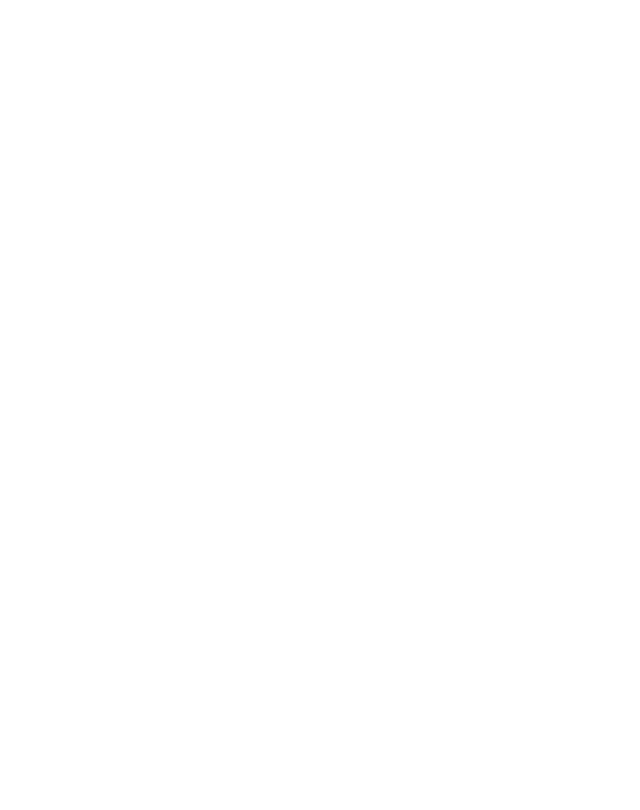
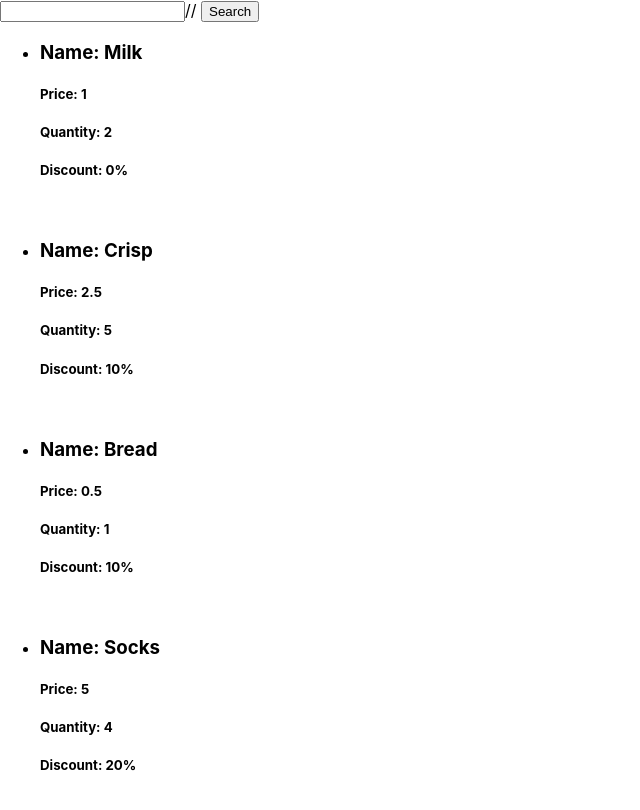
Before and after one commit to abdullahshah97/react-practice, a React (Create React App) app: page /search in a window 1280 px wide. Before the commit this address had no page. Shown: the top 810 px of the page, without its empty margins (0-640 px from the left). Built offline with nearby package versions, Linux system fonts and the light colour scheme.

Commit message:
Component which lists the items in a shopping list state variable

```diff
--- a/src/App.js
+++ b/src/App.js
@@ -2,6 +2,7 @@
 import {BrowserRouter as Router, Routes, Route} from 'react-router-dom'
 import HomePage from "./components/HomePage";
 import UserLogin from "./components/UserLogin";
+import SearchFunctionality from "./components/SearchFunctionality";
 
 
 const App = () => {
@@ -10,6 +11,7 @@
             <Routes>
                 <Route path="/" element={<HomePage />} />
                 <Route path="/login" element={<UserLogin />} />
+                <Route path="/search" element={<SearchFunctionality />} />
             </Routes>
         </Router>
     );
--- /dev/null
+++ b/src/components/SearchFunctionality.jsx
@@ -0,0 +1,58 @@
+import {useState} from "react";
+
+const SearchFunctionality = () => {
+    const [search, setSearch] = useState('')
+    const [shopping, setShopping] = useState([
+        {
+            name: 'Milk',
+            quantity: 2,
+            price: 1,
+            discount: 0
+        },
+        {
+            name: 'Crisp',
+            quantity: 5,
+            price: 2.5,
+            discount: 10
+        },
+        {
+            name: 'Bread',
+            quantity: 1,
+            price: 0.5,
+            discount: 10
+        },
+        {
+            name: 'Socks',
+            quantity: 4,
+            price: 5,
+            discount: 20
+        }
+    ])
+
+    function handleInputChangeSearch(e) {
+        e.preventDefault()
+        setSearch(e.target.value)
+    }
+
+    function handleSubmitSearch(e) {
+        return undefined;
+    }
+
+    return(
+        <div>
+            <input type = "search" name ="searchInput" onChange={e => handleInputChangeSearch(e)}/>// <button onClick={e => handleSubmitSearch(e)}>Search</button>
+            <ul>
+            {shopping.map((item, index) => (
+                    <li key={index}>
+                        <h3>Name: {item.name}</h3>
+                        <h5>Price: {item.price}</h5>
+                        <h5>Quantity: {item.quantity}</h5>
+                        <h5>Discount: {item.discount}%</h5><br/>
+                    </li>
+                ))}
+            </ul>
+        </div>
+    )
+}
+
+export default SearchFunctionality
```
